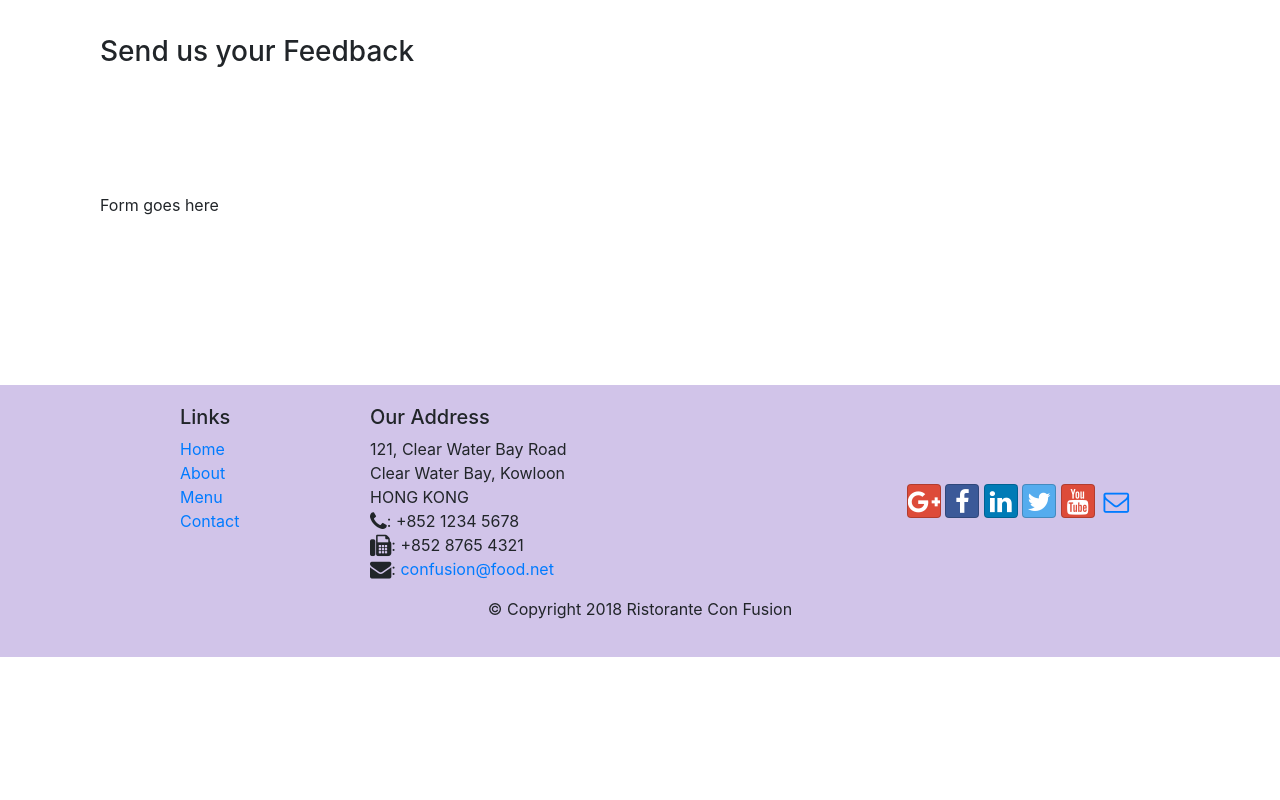
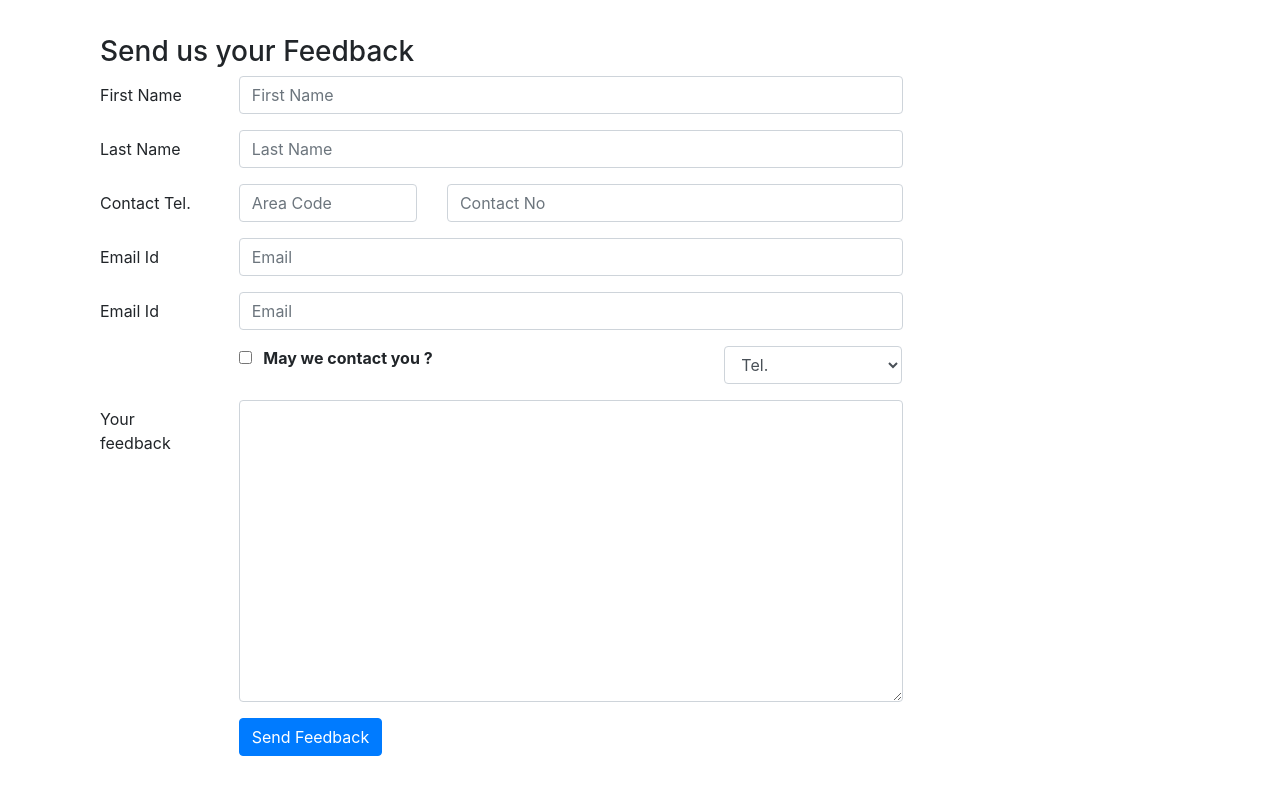
Before and after one commit to Aayush-kr/Ristorante-ConFuion, a website: page contactus.html in a window 1280 px wide. Shown: the part 880-1680 px from the top of the page. Before the commit the page ends 1537 px from the top, so only its background shows below. Drawn offline with nearby package versions, Linux system fonts and the light colour scheme.

Commit message:
feedback-form_1

```diff
--- a/contactus.html
+++ b/contactus.html
@@ -92,7 +92,90 @@
               <h3>Send us your Feedback</h3>
            </div>
             <div class="col-12 col-md-9">
-                Form goes here
+                <form action="">
+                    <div class="form-group row">
+                    <label for="firstname" class="col-md-2 col-form-label">First Name</label>
+                    <div class="col-md-10">
+                        <input type="text" class="form-control" id="firstname" name="firstname"
+                            placeholder="First Name">
+                    </div>
+
+                    </div>
+
+                    <div class="form-group row">
+                    <label for="lastname" class="col-md-2 col-form-label">Last Name</label>
+                      <div class="col-md-10">
+                        <input type="text" class="form-control" id="lastname" name="lastname"
+                            placeholder="Last Name">
+
+                    </div>
+                </div>
+
+                <div class="form-group row">
+                        <label for="telnum" class="col-12 col-md-2 col-form-label">Contact Tel.</label>
+                        <div class="col-5 col-md-3">
+                            <input type="tel" class="form-control" id="areacode" name="areacode"
+                                placeholder="Area Code">
+                        </div>
+                        <div class="col-7 col-md-7">
+                                <input type="tel" class="form-control" id="telum" name="telnum"
+                                    placeholder="Contact No">
+                        </div>
+
+                        </div>
+
+                    <div class="form-group row">
+                        <label for="email" class="col-md-2 col-form-label">Email Id</label>
+                           <div class="col-md-10">
+                            <input type="email" class="form-control" id="eid" name="eid"
+                                placeholder="Email">
+
+                            </div>
+                    </div>
+
+                    <div class="form-group row">
+                        <label for="email" class="col-md-2 col-form-label">Email Id</label>
+                           <div class="col-md-10">
+                            <input type="email" class="form-control" id="eid" name="eid"
+                                placeholder="Email">
+
+                            </div>
+                    </div>
+
+                    <div class="form-group row">
+                        <div class="col-md-6 offset-md-2" >
+                            <div class="form-check">
+                                <input type="checkbox" class="form-check-input" name="approve" id="approve" value="">
+                                <label for="approve" class="form-check-label"></label>
+                                <strong>May we contact you ?</strong>
+
+                            </div>
+                        </div>
+                        <div class="col-md-3 offset-md-1">
+                                <select class="form-control">
+                                    <option value="">Tel.</option>
+                                    <option value="">Email</option>
+                                </select>
+                            </div>
+                    </div>
+                    <div class="form-group row">
+                        <label for="Feedback" class="col-md-2 col-form-label">Your feedback</label>
+                            <div class="col-md-10">
+                                <textarea class="form-control" id="feedback" name="feedback" rows="12"></textarea>
+
+
+                            </div>
+                    </div>
+                    <div class="form-group row">
+                        <div class="offset-md-2 col-md-10">
+                            <button type="submit" class="btn btn-primary">
+                                Send Feedback
+                            </button>
+                        </div>
+                    </div>
+
+
+                </form>
             </div>
              <div class="col-12 col-md">
             </div>
```
